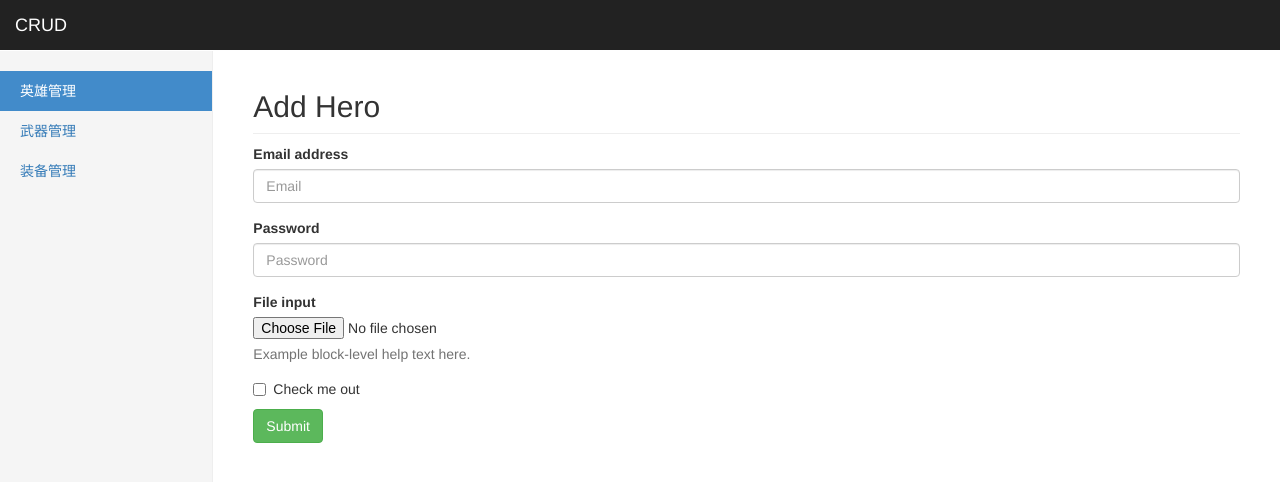
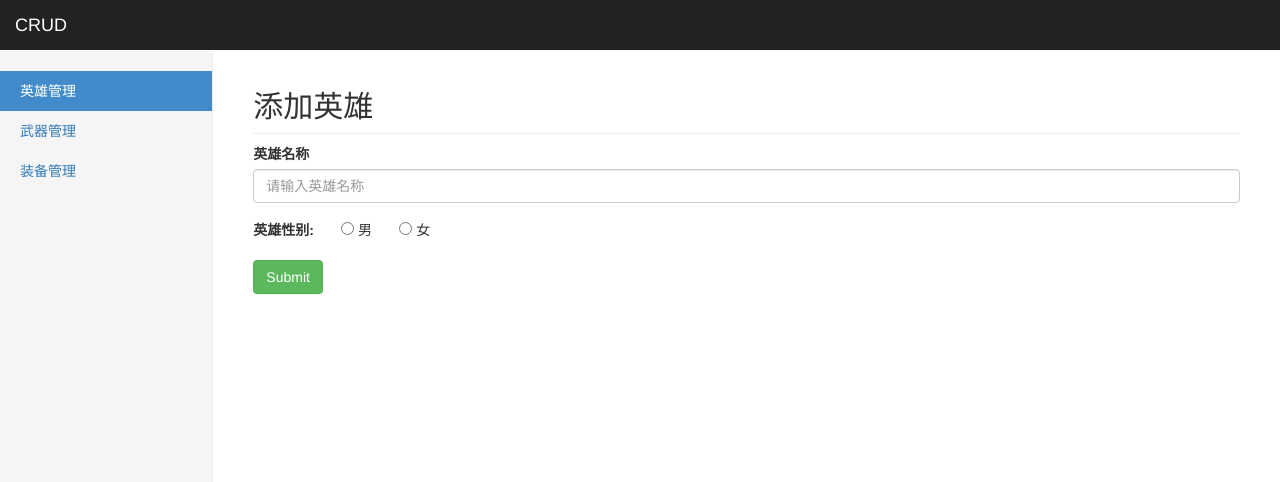
Before and after one commit to yanghanliang/store, a Vue app: page /#/heroes/add in a window 1280 px wide. Shown: the top 482 px of the page. Built offline with nearby package versions, Linux system fonts and the light colour scheme.

Commit message:
实现添加英雄的功能

```diff
--- a/src/views/heroes/add.vue
+++ b/src/views/heroes/add.vue
@@ -1,32 +1,51 @@
 <template>
     <div>
-        <h2 class="sub-header">Add Hero</h2>
+        <h2 class="sub-header">添加英雄</h2>
         <form>
           <div class="form-group">
-            <label for="exampleInputEmail1">Email address</label>
-            <input type="email" class="form-control" id="exampleInputEmail1" placeholder="Email">
+            <label for="name">英雄名称</label>
+            <input type="text" v-model="formData.name" class="form-control" id="name" placeholder="请输入英雄名称">
           </div>
           <div class="form-group">
-            <label for="exampleInputPassword1">Password</label>
-            <input type="password" class="form-control" id="exampleInputPassword1" placeholder="Password">
+            <label for="gender">英雄性别:</label>
+            &nbsp;&nbsp;&nbsp;&nbsp;&nbsp;
+            <input type="radio" v-model="formData.gender" name="gender" id="gender" value="男"> 男
+            &nbsp;&nbsp;&nbsp;&nbsp;&nbsp;
+            <input type="radio" v-model="formData.gender" name="gender" id="gender" value="女"> 女
           </div>
-          <div class="form-group">
-            <label for="exampleInputFile">File input</label>
-            <input type="file" id="exampleInputFile">
-            <p class="help-block">Example block-level help text here.</p>
-          </div>
-          <div class="checkbox">
-            <label>
-              <input type="checkbox"> Check me out
-            </label>
-          </div>
-          <button type="submit" class="btn btn-success">Submit</button>
+          <button @click.prevent="handleAdd" type="submit" class="btn btn-success">Submit</button>
         </form>
     </div>
 </template>
 
 <script>
+// 导入axios模块
+import axios from 'axios';
+
 export default {
+  data() {
+    return {
+      formData: {
+        name: '',
+        gender: ''
+      }
+    };
+  },
+  methods: {
+    handleAdd() {
+      axios.post('http://localhost:3000/heroes', this.formData)
+        .then((res) => {
+          if (res.status === 201) {
+            this.$router.push({
+              name: 'heroes'
+            });
+          }
+        })
+        .catch((err) => {
+          console.log(err);
+        });
+    }
+  }
 };
 </script>
 
```
